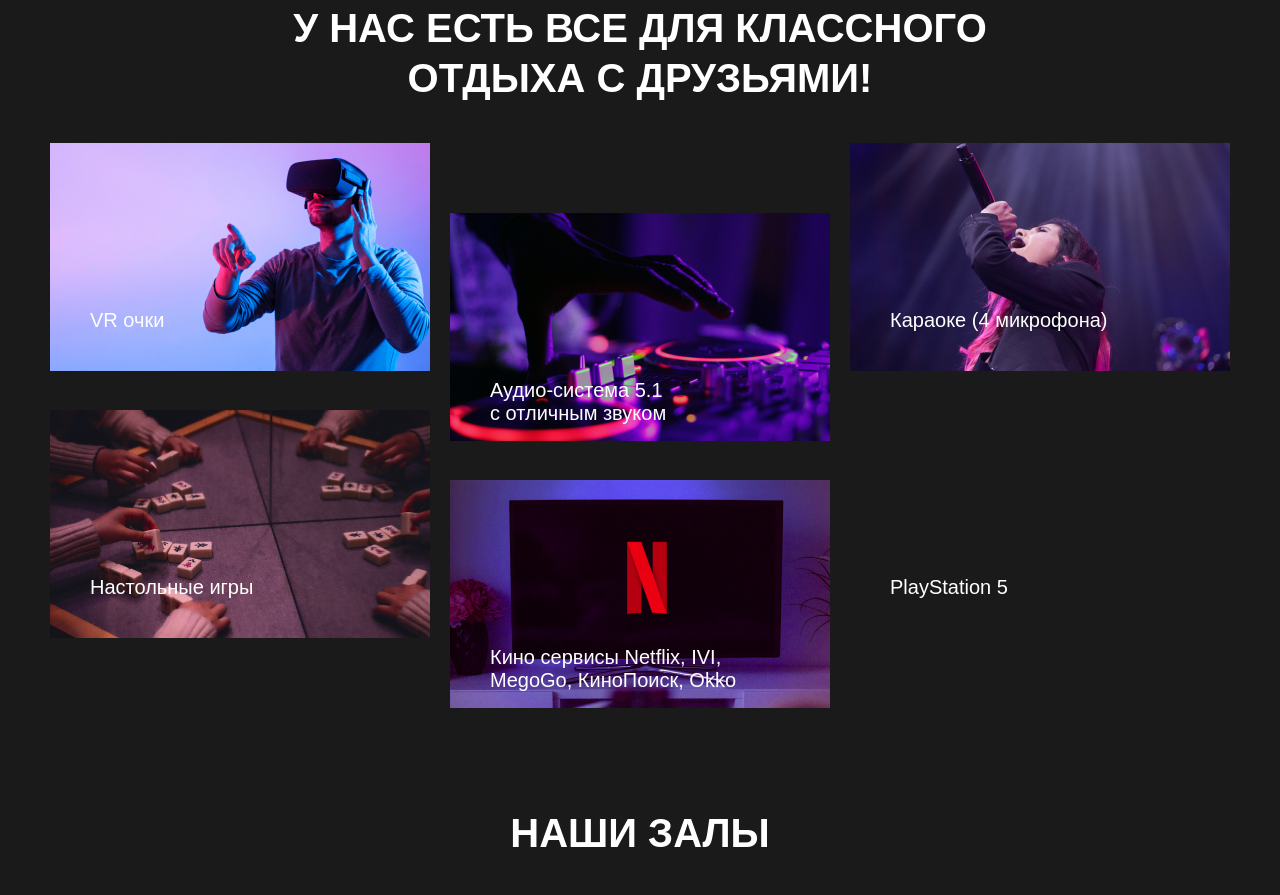
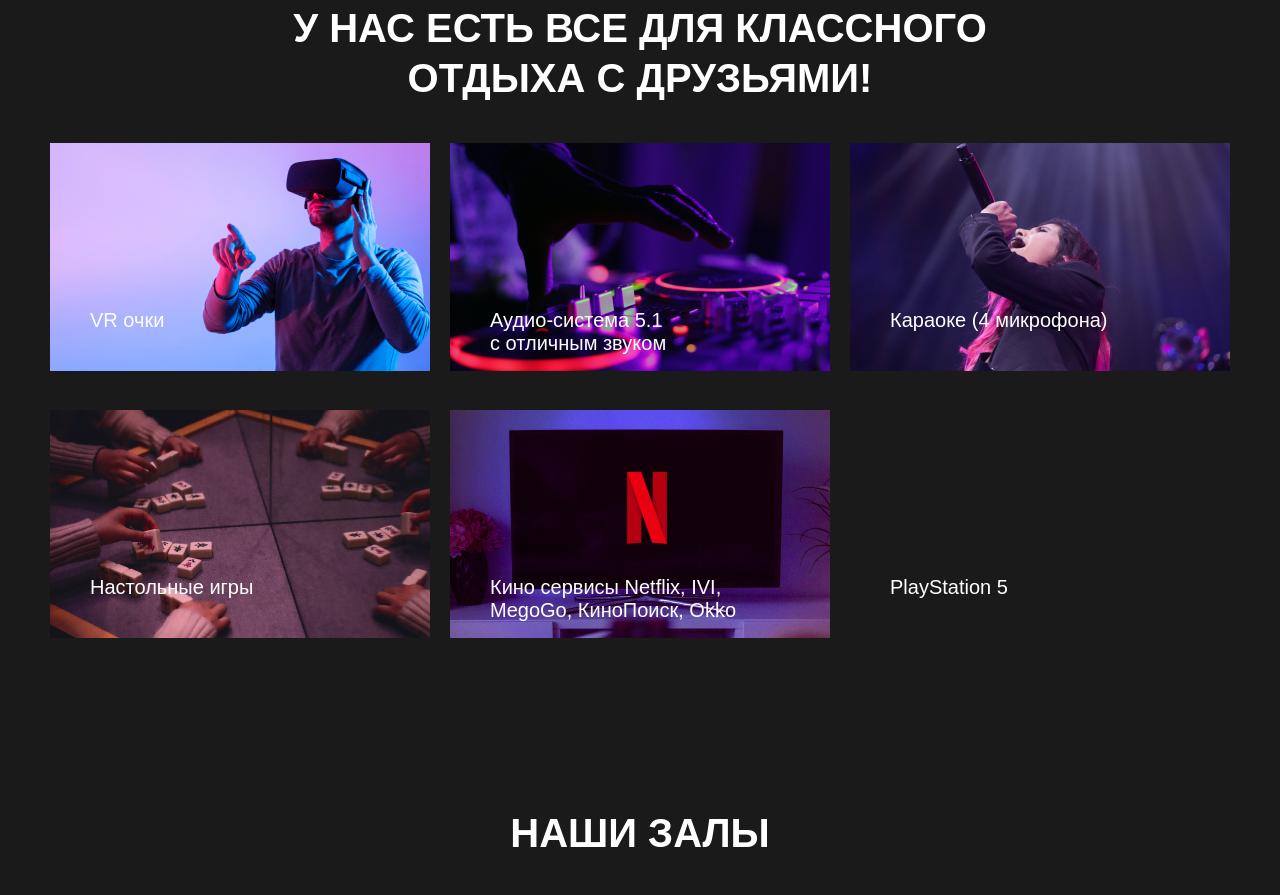
Before and after one commit to valeriizraz/Go, a plain HTML site: page index.html in a window 1280 px wide. Shown: the part 1071-1966 px from the top of the page. Drawn offline with Linux system fonts and the light colour scheme.

Commit message:
init project

```diff
--- a/style/galery/galery.css
+++ b/style/galery/galery.css
@@ -33,7 +33,6 @@
 
 .galery__item_stereo {
   background-image: url(../../image/galery/stereo_02.jpg);
-  transform: translateY(70px);
 }
 .galery__item_woman {
   background-image: url(../../image/galery/woman_03.jpg);
@@ -43,7 +42,6 @@
 }
 .galery__item_netfix {
   background-image: url(../../image/galery/netfix_05.jpg);
-  transform: translateY(70px);
 }
 .galery__item_video_games {
   background-image: url(../../image/galery/video_games_06.jpg);
```
